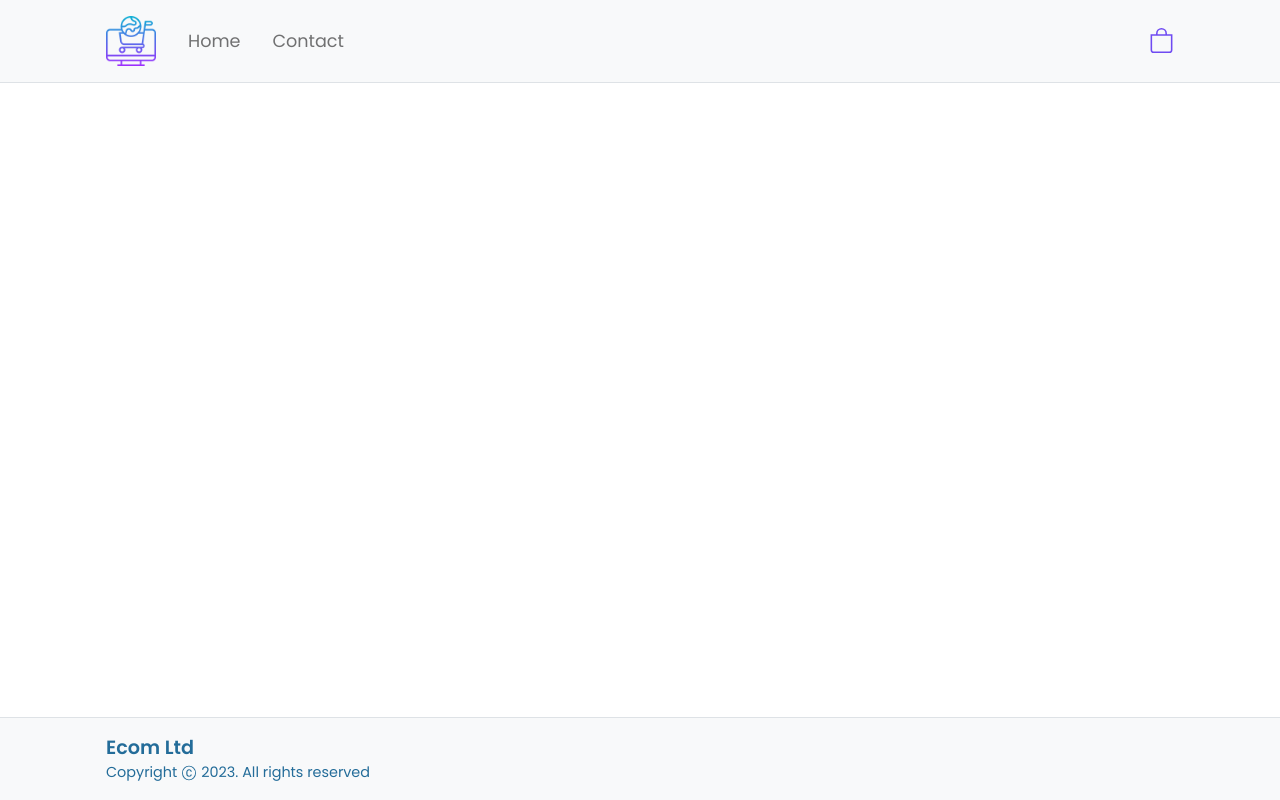
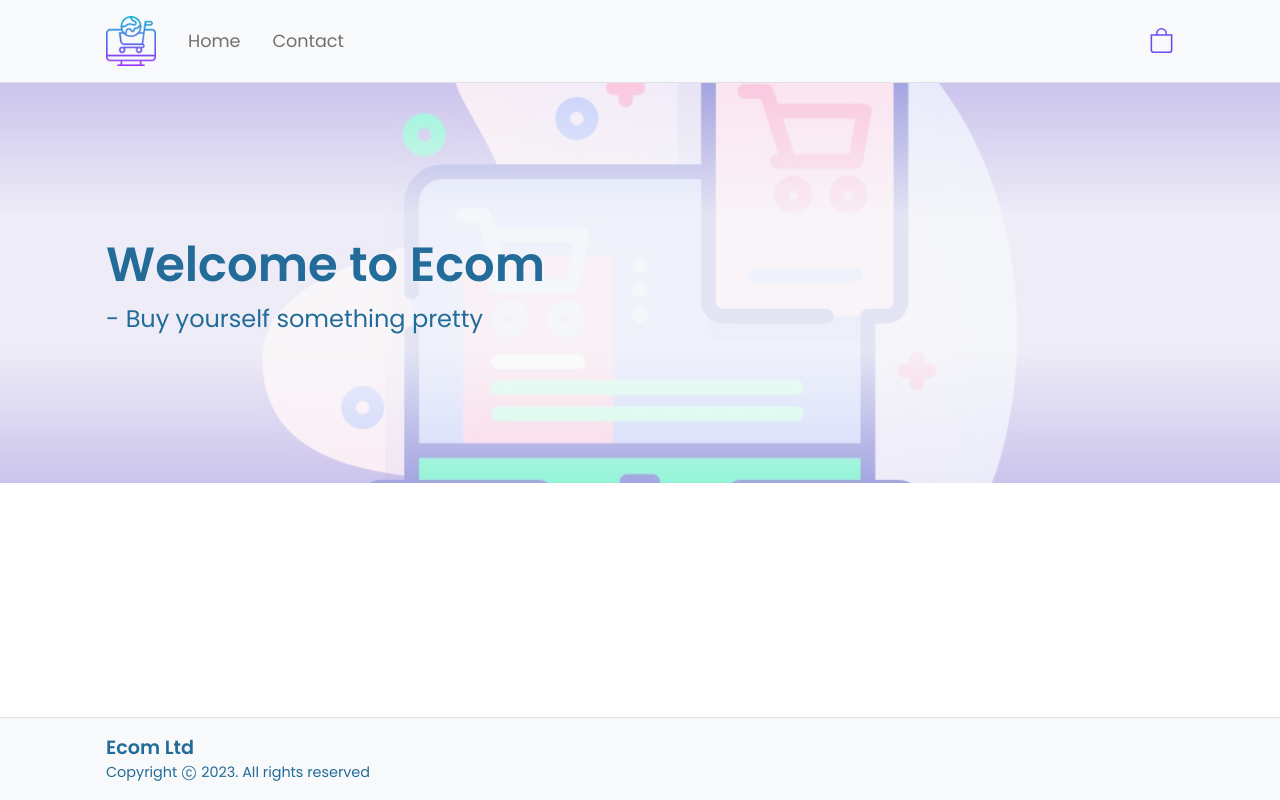
Before and after one commit to olee2/ecom, a React (Create React App) app: page / in a window 1280 px wide. Built offline with nearby package versions, Linux system fonts and the light colour scheme.

Commit message:
Try to add hero again

```diff
--- a/src/pages/home/index.tsx
+++ b/src/pages/home/index.tsx
@@ -1,8 +1,13 @@
 import React from "react";
+import Hero from "../../components/hero";
 import "./styles.scss";
 
 function Home() {
-  return <main />;
+  return (
+    <main>
+      <Hero />
+    </main>
+  );
 }
 
 export default Home;
```
Also changed, not shown: src/components/hero/index.tsx (renamed from src/components/hero2/index.tsx), src/components/hero/styles.scss (renamed from src/components/hero2/styles.scss).
